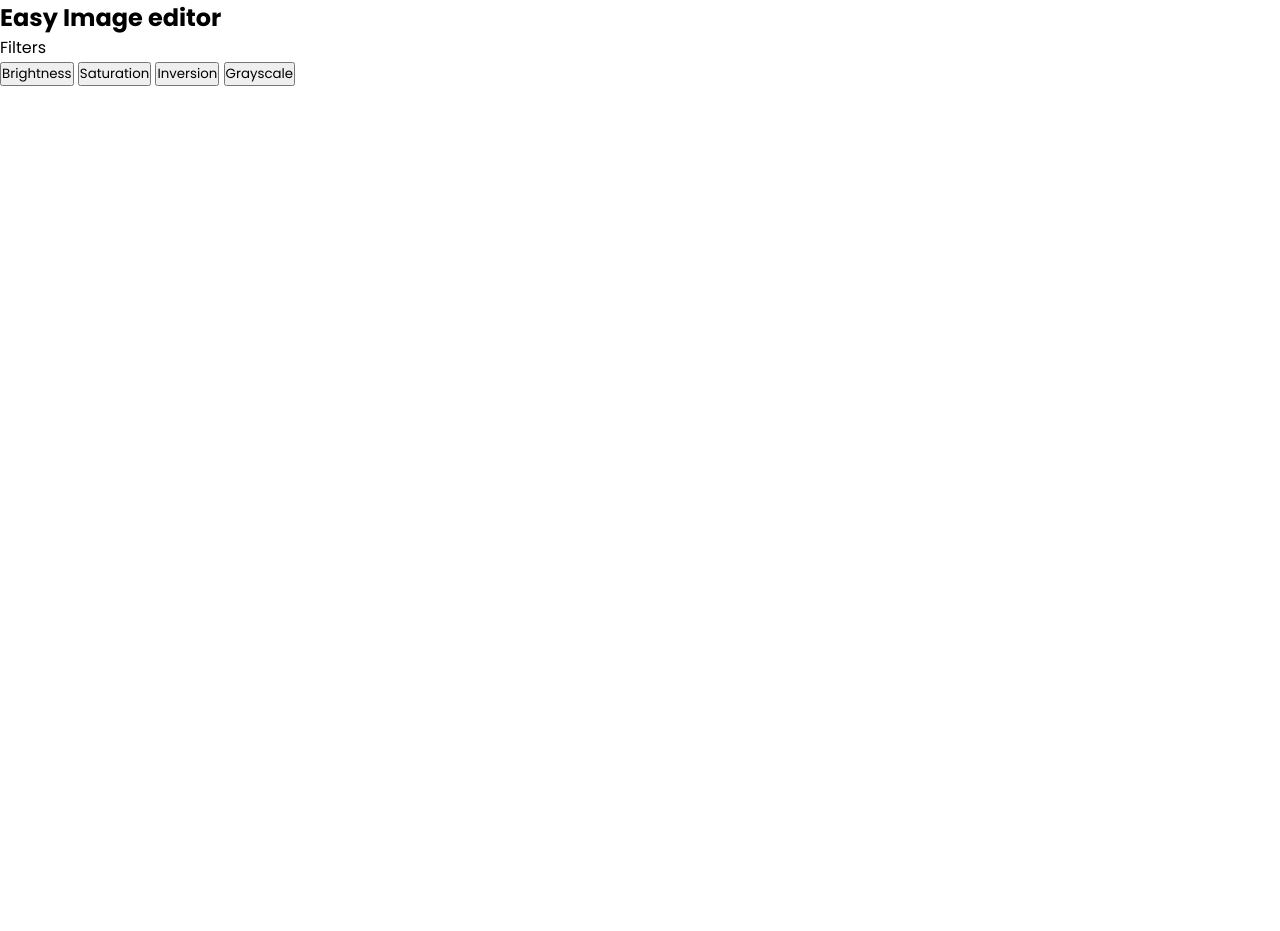
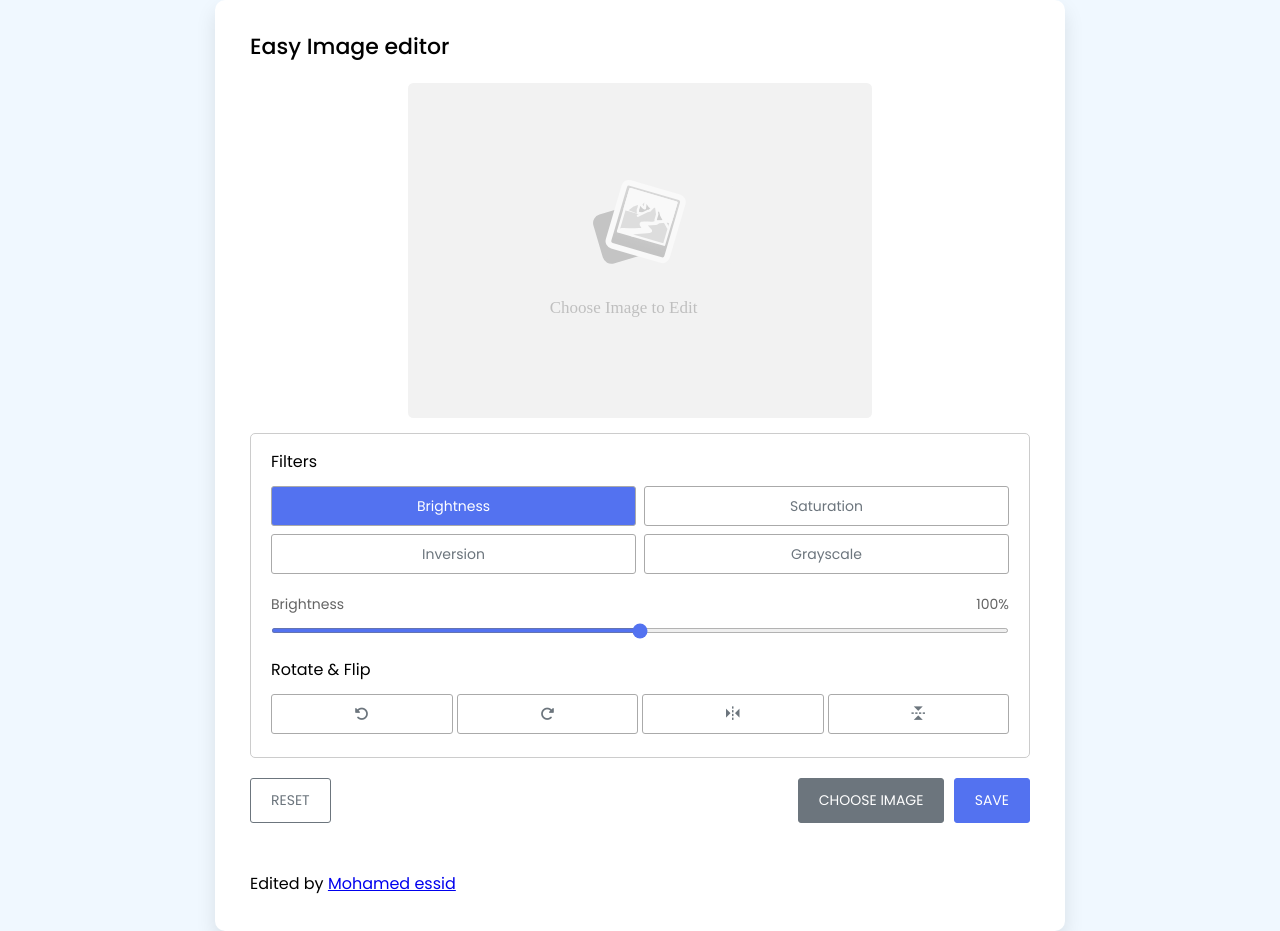
Before and after one commit to Mohamedessid/Image-editor, a plain HTML site: page index.html in a window 1280 px wide. Before the commit the page ends 800 px from the top, so only its background shows below. Drawn offline with nearby package versions, Linux system fonts and the light colour scheme.

Commit message:
style and starting js

```diff
--- a/index.html
+++ b/index.html
@@ -5,7 +5,7 @@
         <title>Image Editor By Mohamed essid</title>
         <link rel="stylesheet" href="style.css">
         <meta name="viewport" content="width=device-width, initail-scale=1.0">
-        <link rel="stylesheet" href="https://cdnjs.cloudflare.com/ajax/libs/boxicons/2.1.2/dist/boxicons.js">
+        <link rel="stylesheet" href="https://unpkg.com/boxicons@2.1.2/css/boxicons.min.css">
         <link rel="stylesheet" href="https://cdnjs.cloudflare.com/ajax/libs/font-awesome/6.1.1/css/all.min.css">
     </head>
     <body>
@@ -16,20 +16,45 @@
                     <div class="filter">
                         <label class="title">Filters</label>
                         <div class="options">
-                            <button>Brightness</button>
+                            <button class="active">Brightness</button>
                             <button>Saturation</button>
                             <button>Inversion</button>
                             <button>Grayscale</button>
-
+                        </div>
+                        <div class="slider">
+                            <div class="filter-info">
+                                <p class="name">Brightness</p>
+                                <p class="value">100%</p>
+                            </div>
+                            <input type="range" min="0" max="200" value="100">
                         </div>
                     </div>
-                    <div class="rotate"></div>
+                    <div class="rotate">
+                        <label class="title">Rotate & Flip</label>
+                        <div class="options">
+                            <button><i class="fa-solid fa-rotate-left"></i></button>
+                            <button><i class="fa-solid fa-rotate-right"></i></button>
+                            <button><i class="bx bx-reflect-vertical"></i></button>
+                            <button><i class="bx bx-reflect-horizontal" ></i></button>
+                        </div>
+                    </div>
                 </div>
                 <div class="preview-img">
+                    <img src="images/image-placeholder.svg" alt="preview-img">
+                </div>
+            </div>
+            <div class="controls">
+                <button class="reset-filter">Reset</button>
+                <div class="row">
+                    <input type="file" class="file-input"  accept="image/*" hidden>
+                    <button class="choose-img">Choose Image</button>
+                    <button class="save">Save</button>
+
 
                 </div>
-
             </div>
+            <footer style="margin-top: 3rem;">Edited by <a href="https://mohamedessid.netlify.app/">Mohamed essid</a> </footer>
         </div>
+       <script src="script.js"></script>
     </body>
 </html>
--- /dev/null
+++ b/script.js
@@ -0,0 +1,4 @@
+const fileInput = document.querySelector('.file-input'),
+chooseImageBtn = document.querySelector('.choose-img');
+
+chooseImageBtn.addEventListener("click", () => fileInput.click());
--- a/style.css
+++ b/style.css
@@ -5,3 +5,149 @@
     box-sizing: border-box;
     font-family: 'Poppins', sans-serif;
 }
+body{
+    display: flex;
+    align-items: center;
+    justify-content: center;
+    min-height: 100vh;
+    background-color: aliceblue;
+}
+.container{
+    width: 850px;
+    background: #fff;
+    border-radius: 10px;
+    padding: 30px 35px 35px;
+    box-shadow: 0 10px 20px rgba(0, 0, 0,0.1);
+}
+.container h2{
+    font-size: 22px;
+    font-weight: 500;
+}
+.container .wrapper{
+    display: flex;
+    margin: 20px 0;
+    min-height: 335px;
+}
+.wrapper .editor-panel{
+   border: 1px solid #ccc;
+   width: 280px;
+   padding: 15px 20px;
+   border-radius: 5px;
+}
+.editor-panel .title{
+    display: block;
+    font-size: 16px;
+    margin-bottom: 12px;
+}
+.editor-panel .options , .controls{
+    display: flex;
+    flex-wrap: wrap;
+    justify-content: space-between;
+}
+.editor-panel button{
+    height: 40px;
+    font-size: 14px;
+    color: #6c757d;
+    margin-bottom: 8px;
+    border-radius: 3px;
+    background: #fff;
+    border: 1px solid #aaa;
+}
+.editor-panel button:hover{
+    background: #f5f5f5;
+}
+.editor-panel .filter button{
+    width:calc(100% /2 - 4px) ;
+}
+.filter button.active{
+    background: #5372f0;
+    color: #fff;
+}
+.editor-panel .rotate button{
+    width: calc(100% / 4 - 3px);
+}
+.filter .slider{
+ margin-top: 12px;
+}
+.filter .slider .filter-info{
+    display: flex;
+    justify-content: space-between;
+    color: #646464;
+    font-size: 14px;
+}
+.filter .slider input{
+    width: 100%;
+    height: 5px;
+    accent-color: #5372f0;
+}
+.editor-panel .rotate{
+    margin-top: 17px;
+}
+.rotate button:nth-child(3),
+.rotate button:nth-child(4){
+    font-size: 18px;
+}
+.wrapper .preview-img{
+    margin-left: 20px;
+    flex-grow: 1;
+    display: flex;
+    align-items: center;
+    justify-content: center;
+}
+.preview-img img{
+    max-width: 490px;
+    max-height: 335px;
+    width: 100%;
+    height: 100%;
+    object-fit: contain;
+}
+.controls button{
+    padding: 11px 20px;
+    font-size: 14px;
+    border-radius: 3px;
+    cursor: pointer;
+    color: #fff;
+    background: #fff;
+    text-transform: uppercase;
+}
+.controls .reset-filter{
+    color: #6c757d;
+    border: 1px solid #6c757d;
+}
+.controls .choose-img{
+    background: #6c757d;
+    border: 1px solid #6c757d;
+}
+.controls .save{
+    margin-left: 5px;
+    background: #5372f0;
+    border: 1px solid #5372f0;
+}
+
+@media screen and(max-width:760px){
+    .container{
+      padding:25px;
+  }
+    }
+    .container .wrapper{
+        flex-wrap:wrap-reverse;
+    }
+    .wrapper .editor-panel{
+      width:100%;
+    }
+    .wrapper .preview-img{
+      width:100%;
+      margin:0 0 15px;
+   }
+
+   @media screen and(max-width:500px){
+    .controls button{
+      width:100%;
+      margin-bottom:10px;
+   }
+    .controls .row{
+      width:100%;
+   }
+    .controls .row .save-img{
+      margin-left:0px;
+    }}
```
Also changed, not shown: images/image-placeholder.svg (added).
